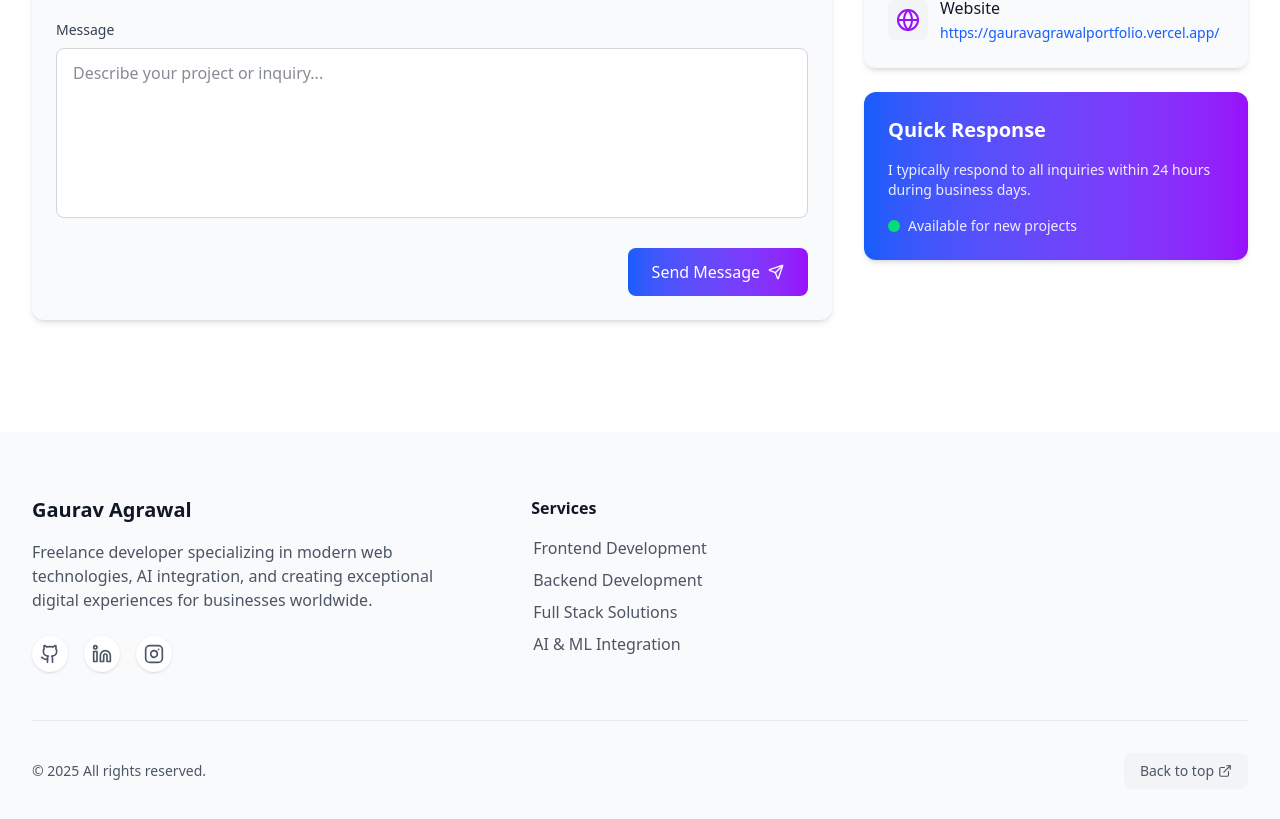
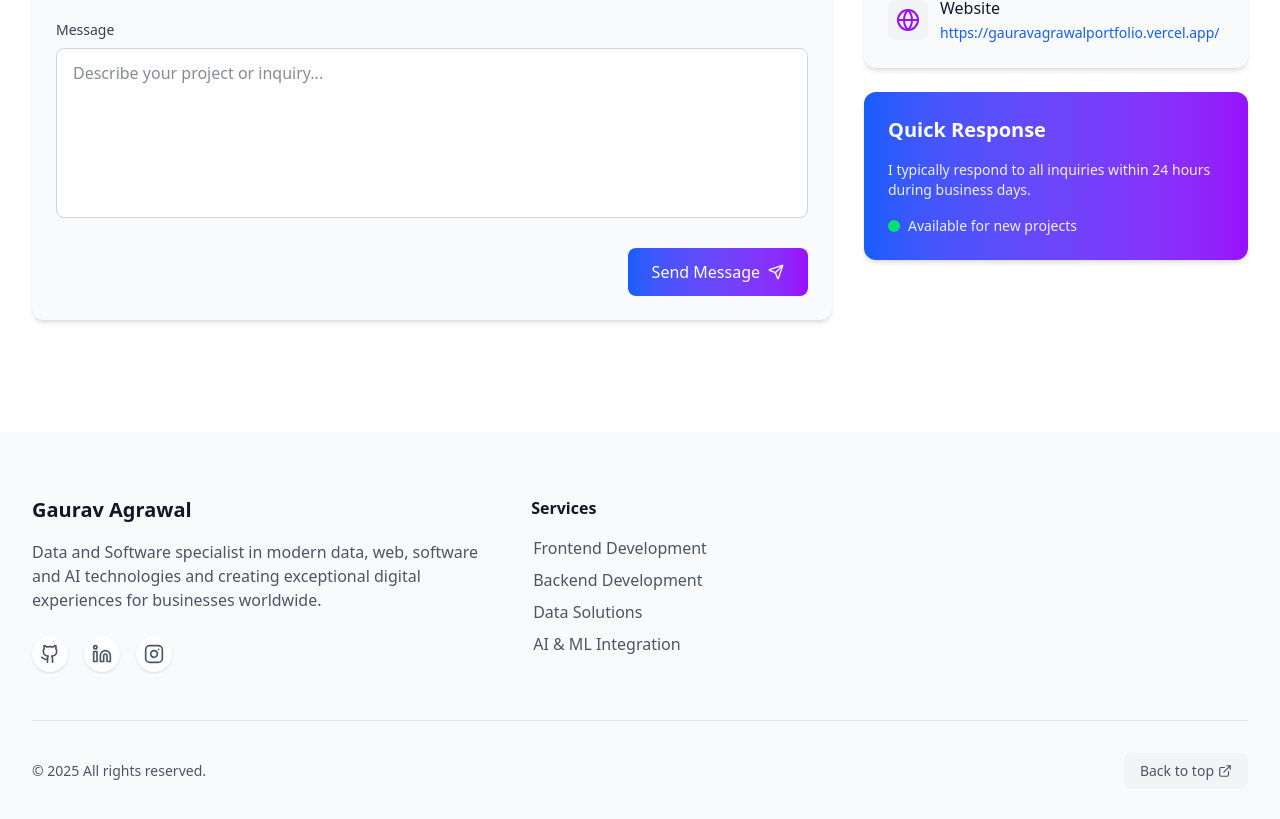
Before and after one commit to Gauravag6432/My_portfolio, a React (Vite) app in the folder Frontend/: page / in a window 1280 px wide. Shown: the part 6414-7233 px from the top of the page. Built offline with nearby package versions, Linux system fonts and the light colour scheme.

Commit message:
Changed footer

```diff
--- a/Frontend/src/components/Home/Footer.jsx
+++ b/Frontend/src/components/Home/Footer.jsx
@@ -34,7 +34,7 @@ const Footer = () => {
         links: [
           { name: "Frontend Development", url: "#services" },
           { name: "Backend Development", url: "#services" },
-          { name: "Full Stack Solutions", url: "#services" },
+          { name: "Data Solutions", url: "#services" },
           { name: "AI & ML Integration", url: "#services" }
         ]
       }
@@ -47,8 +47,8 @@ const Footer = () => {
             <div className="lg:col-span-2">
               <h3 className="text-xl font-bold text-gray-900 dark:text-white mb-4">Gaurav Agrawal</h3>
               <p className="text-gray-600 dark:text-gray-400 mb-6 max-w-md">
-                Freelance developer specializing in modern web technologies, AI integration,
-                and creating exceptional digital experiences for businesses worldwide.
+                Data and Software specialist in modern data, web, software and AI technologies
+                  and creating exceptional digital experiences for businesses worldwide.
               </p>
 
               <div className="flex items-center gap-4">
```
